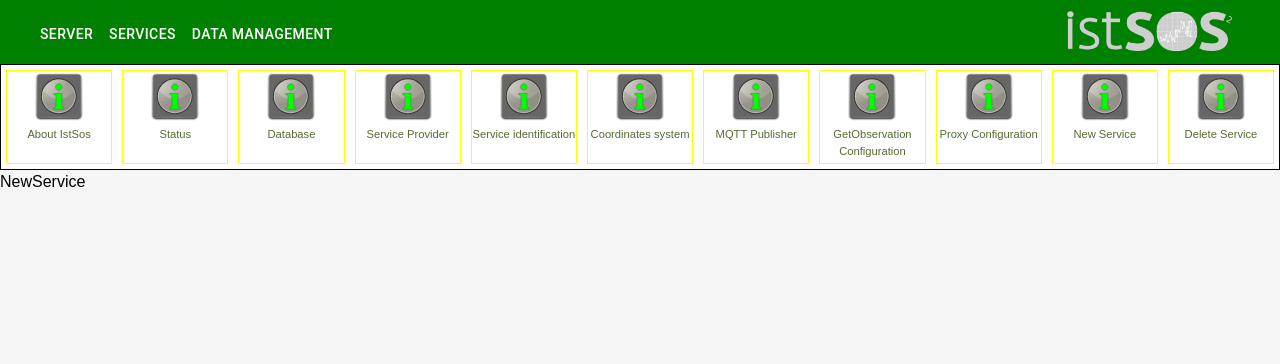
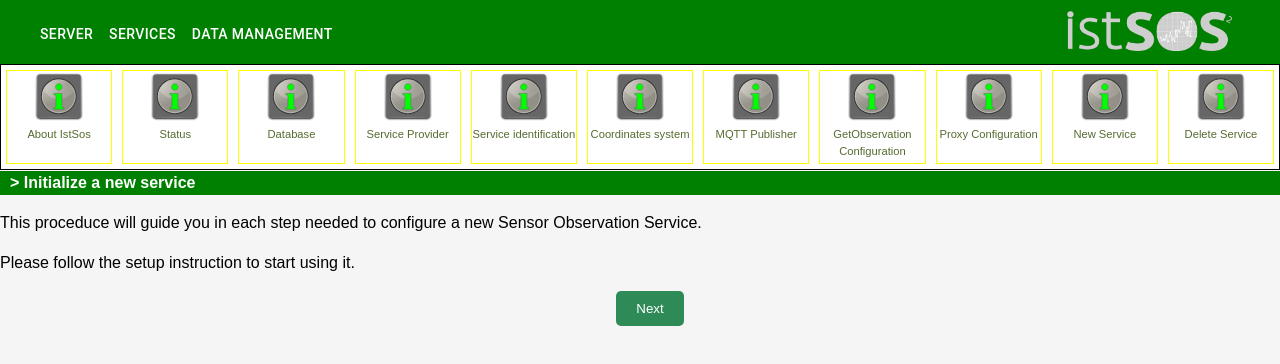
Before and after one commit to KasukabeDefenceForce/refactorIstSos, a React (Vite) app: page /newservice in a window 1280 px wide. Shown: the top 364 px of the page. Built offline with nearby package versions, Linux system fonts and the light colour scheme.

Commit message:
Adding content on new service page

```diff
--- a/src/components/Pages/NewService.tsx
+++ b/src/components/Pages/NewService.tsx
@@ -1,7 +1,21 @@
+import { Box } from "@mui/material"
 
 const NewService = () => {
   return (
-    <div>NewService</div>
+    <>
+      <div className="page-name">
+        <Box sx={{ flexGrow: 1 }}>
+          <strong>&gt; Initialize a new service</strong>
+        </Box>
+      </div>
+      <div>
+        <p>This proceduce will guide you in each step needed to configure a new Sensor Observation Service.</p>
+        <p>Please follow the setup instruction to start using it.</p>
+      </div>
+      <div className="button-container">
+        <button className="submit-button">Next</button>
+      </div>
+    </>
   )
 }
 
```
